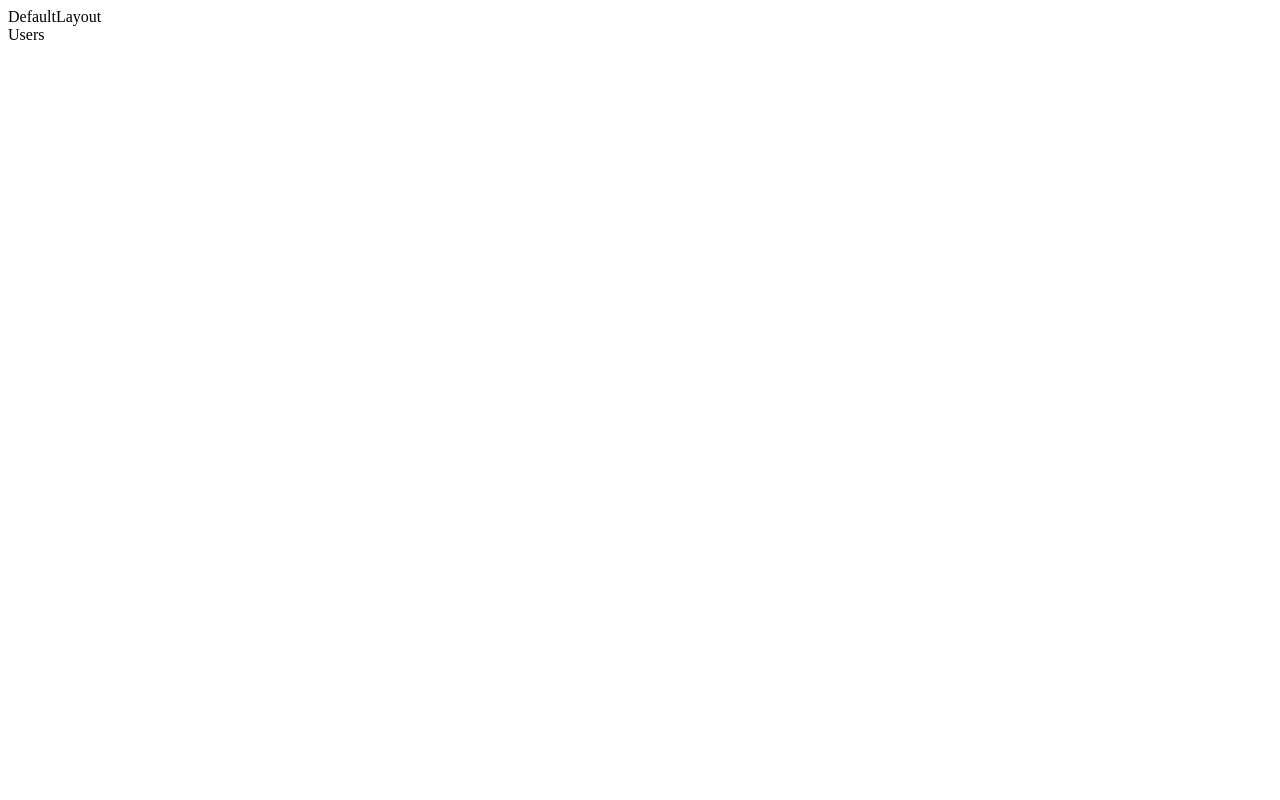
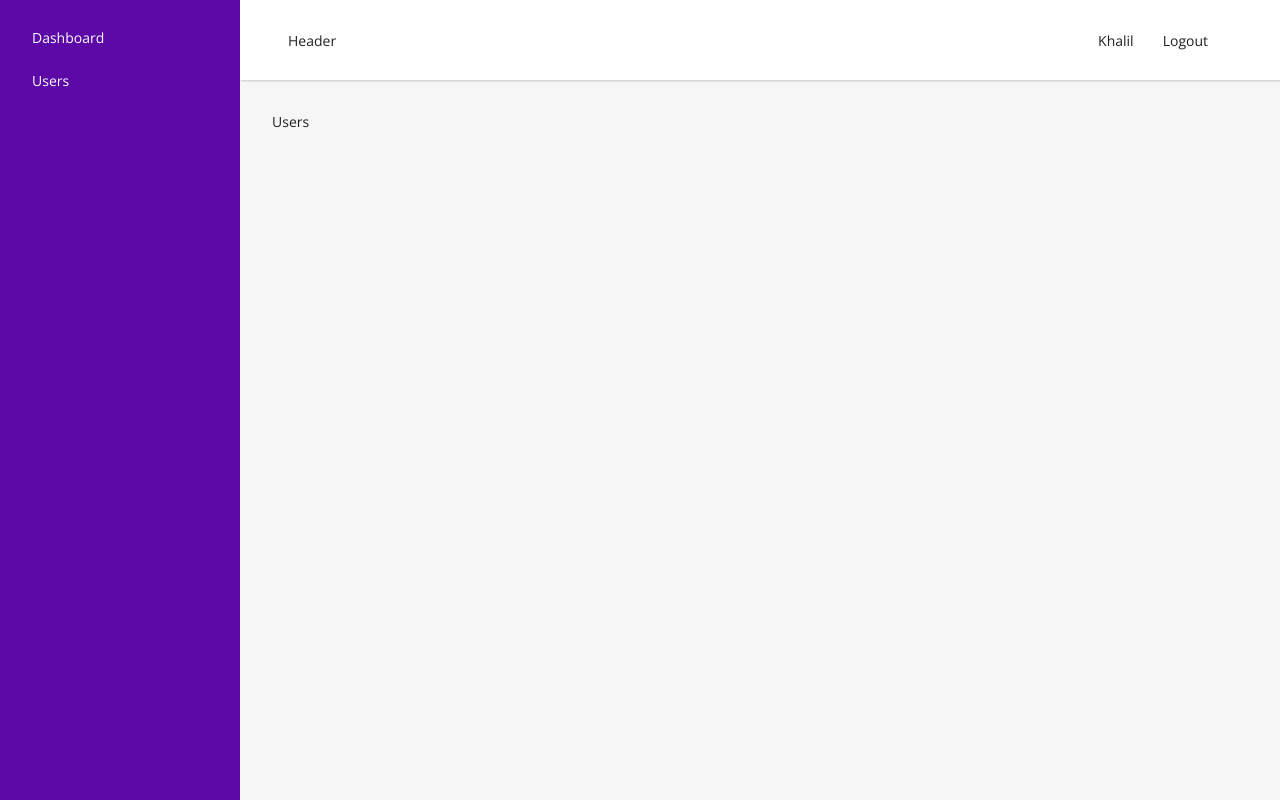
Before and after one commit to KhalilAbbasWakilni/laravelReact, a React (Create React App) app in the folder client/: page /users in a window 1280 px wide. Built offline with nearby package versions, Linux system fonts and the light colour scheme.

Commit message:
Default layout and design

```diff
--- a/client/src/components/DefaultLayout.jsx
+++ b/client/src/components/DefaultLayout.jsx
@@ -1,20 +1,43 @@
 import React from 'react'
-import { Navigate, Outlet } from 'react-router-dom'
+import { Link, Navigate, Outlet } from 'react-router-dom'
 import { useStateContext } from '../contexts/ContextProvider'
 
 const DefaultLayout = () => {
 
-    const {token} = useStateContext();
+    const {user , token} = useStateContext();
 
     if(!token) {
         return <Navigate to = '/login'/>
     }
 
+    const handleLogout = (e) => {
+        e.preventDefault();
+    }
 
   return (
-    <div>
-        DefaultLayout
-        <Outlet/>
+    <div id='defaultLayout'>
+
+        <aside>
+            <Link to="/dashboard">Dashboard</Link>
+            <Link to="/users">Users</Link>
+        </aside>
+
+        <div className='content'>
+
+            <header>
+                <div>Header</div>
+                <div>
+                    {user.name}
+                    <a href='' onClick={handleLogout} className='btn-logout'>Logout</a>
+                </div>
+
+            </header>
+            <main>
+                 <Outlet/>
+            </main>
+        </div>
+
+
     </div>
   )
 }
--- a/client/src/contexts/ContextProvider.js
+++ b/client/src/contexts/ContextProvider.js
@@ -9,7 +9,9 @@
 
 export const ContextProvider = ({children}) => {
 
-    const [user, setUser] =  useState({});
+    const [user, setUser] =  useState({
+        name:"Khalil",
+    });
     const [token, _setToken] = useState('123');
 
     //localStorage.getItem('ACCESS_TOKEN')
--- /dev/null
+++ b/client/src/index.css
@@ -0,0 +1,244 @@
+@import url('https://fonts.googleapis.com/css2?family=Open+Sans:ital,wght@0,300;0,400;0,500;0,600;0,700;0,800;1,300;1,400;1,500;1,600;1,700;1,800&display=swap');
+
+* {
+    box-sizing: border-box;
+}
+html, body, #root, #defaultLayout, #guestLayout {
+    min-height: 100vh;
+}
+
+h1, h2, h3, h4, h5, h6, p {
+    margin: 0;
+}
+
+body {
+    font-family: 'Open Sans', sans-serif;
+    margin: 0;
+    padding: 0;
+    font-size: 14px;
+    color: #212121;
+    background-color: #f6f6f6;
+}
+
+input {
+    outline: 0;
+    background: #ffffff;
+    width: 100%;
+    border: 2px solid #e6e6e6;
+    margin: 0 0 15px;
+    padding: 15px;
+    box-sizing: border-box;
+    font-size: 14px;
+    transition: all 0.3s;
+}
+
+input:focus {
+    border-color: #5b08a7;
+}
+
+.btn,
+.btn-add,
+.btn-edit,
+.btn-delete {
+    font-family: "Roboto", sans-serif;
+    outline: 0;
+    background: #5b08a7;
+    border: 0;
+    text-decoration: none;
+    padding: 15px;
+    color: #FFFFFF;
+    font-size: 16px;
+    -webkit-transition: all 0.3 ease;
+    transition: all 0.3 ease;
+    cursor: pointer;
+}
+
+.btn-block {
+    width: 100%;
+}
+
+.btn-add,
+.btn-edit,
+.btn-delete{
+    padding: 0.5rem 0.75rem;
+    font-size: 14px;
+    border-radius: 4px;
+}
+.btn-add {
+    background-color: #00a762;
+}
+.btn-delete {
+    background-color: #b72424;
+}
+
+.btn-logout {
+    text-decoration: none;
+    padding: 0.75rem 1.5rem;
+    color: #212121;
+    margin-left: 5px;
+    transition: all 0.3s;
+    border-radius: 6px;
+}
+.btn-logout:hover {
+    background-color: rgba(0, 0, 0, 0.1);
+}
+
+.btn:hover,
+.btn:active,
+.btn:focus {
+    background: #5b08a7;
+}
+
+.text-center {
+    text-align: center;
+}
+
+table {
+    width: 100%;
+    border-spacing: 0;
+    border-collapse: collapse;
+}
+
+table > thead > tr > th {
+    text-align: left;
+    padding: 0.5rem 0.5rem;
+    background-color: #efefef;
+}
+
+table > tbody > tr > td {
+    padding: 0.5rem 0.5rem;
+    border-bottom: 1px solid #efefef;
+    white-space: nowrap;
+}
+
+.card {
+    background-color: #FFF;
+    border-radius: 0.5rem;
+    box-shadow: 1px 1px 3px rgba(0, 0, 0, 0.1);
+    padding: 1.25rem 1.5rem;
+    margin-bottom: 1rem;
+    margin-top: 0.5rem;
+}
+
+.alert {
+    padding: 1rem;
+    background-color: #ff4040;
+    color: white;
+    border-radius: 0.5rem;
+    margin-bottom: 1rem;
+}
+
+.notification {
+    position: fixed;
+    right: 1rem;
+    bottom: 1rem;
+    z-index: 100;
+    padding: 1rem 1.5rem;
+    background-color: #00a762;
+    color: white;
+    border-radius: 0.5rem;
+}
+
+/* Login/Signup forms*/
+
+.login-signup-form {
+    height: 100vh;
+    display: flex;
+    justify-content: center;
+    align-items: center;
+}
+
+.login-signup-form .form {
+    width: 360px;
+    position: relative;
+    z-index: 1;
+    background: #FFFFFF;
+    max-width: 360px;
+    padding: 34px;
+    box-shadow: 0 0 2px 0 rgba(0, 0, 0, 0.1);
+}
+
+.login-signup-form .title {
+    font-size: 20px;
+    margin-bottom: 1rem;
+    text-align: center;
+}
+
+.login-signup-form .form .message {
+    margin: 15px 0 0;
+    color: #b3b3b3;
+    font-size: 16px;
+    text-align: center;
+}
+
+.login-signup-form .form .message a {
+    color: #5b08a7;
+    text-decoration: none;
+}
+
+/* Login/Signup form */
+
+
+#defaultLayout {
+    display: flex;
+}
+
+#defaultLayout aside {
+    width: 240px;
+    background-color: #5b08a7;
+    padding: 1rem
+}
+
+#defaultLayout aside > a {
+    display: block;
+    padding: 0.75rem 1rem;
+    border-radius: 6px;
+    color: white;
+    text-decoration: none;
+    transition: all 0.2s;
+}
+
+#defaultLayout aside > a:hover {
+    background-color: rgba(0, 0, 0, 0.2);
+}
+
+#defaultLayout .content {
+    flex: 1;
+}
+
+#defaultLayout header {
+    height: 80px;
+    padding: 2rem 3rem;
+    background-color: white;
+    box-shadow: 1px 1px 2px rgba(0, 0, 0, 0.2);
+    display: flex;
+    justify-content: space-between;
+    align-items: center;
+}
+
+#defaultLayout main {
+    padding: 2rem;
+}
+
+.animated {
+    -webkit-animation-duration: 0.3s;
+    animation-duration: 0.3s;
+    -webkit-animation-fill-mode: both;
+    animation-fill-mode: both;
+}
+
+.fadeInDown {
+    -webkit-animation-name: fadeInDown;
+    animation-name: fadeInDown;
+}
+
+@keyframes fadeInDown {
+    0% {
+        opacity: 0;
+        transform: translateY(-20px);
+    }
+    100% {
+        opacity: 1;
+        transform: translateY(0);
+    }
+}
--- a/client/src/index.js
+++ b/client/src/index.js
@@ -4,6 +4,7 @@
 import { ContextProvider } from './contexts/ContextProvider';
 
 import router from './Router';
+import './index.css'
 
 const root = ReactDOM.createRoot(document.getElementById('root'));
 root.render(
```
